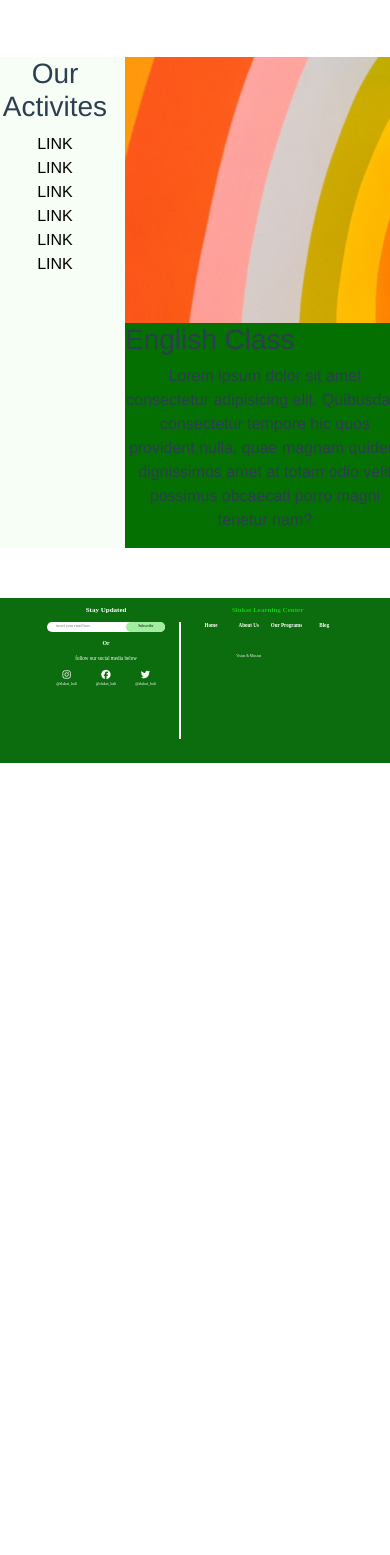
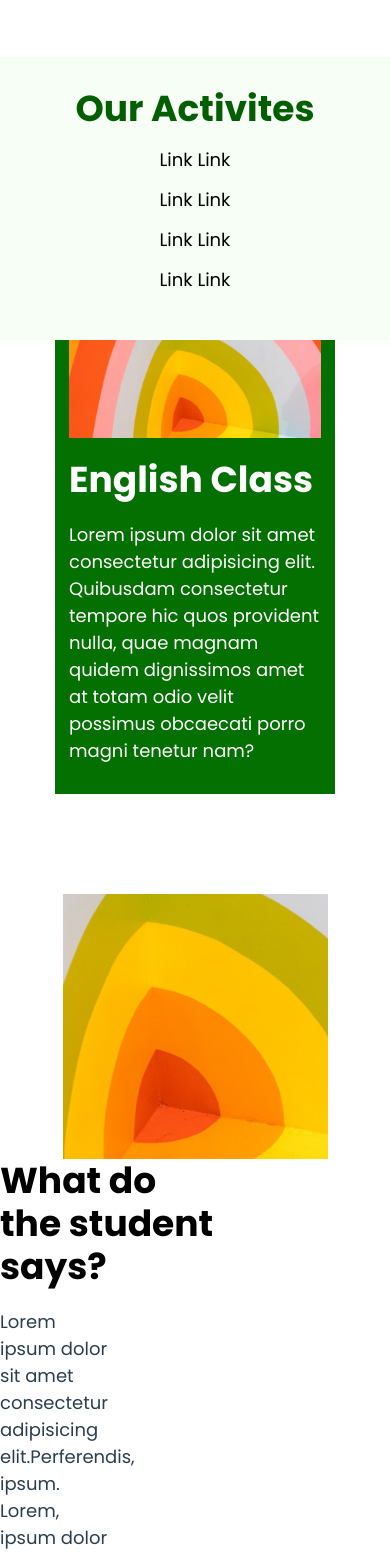
Before and after one commit to PutuRama/slukatcodingrama, a Vue app in the folder client/: page /program in a window 390 px wide. Shown: the part 1620-3175 px from the top of the page. Before the commit the page ends 2383 px from the top, so only its background shows below. Built offline with nearby package versions, Linux system fonts and the light colour scheme.

Commit message:
our program
image

```diff
--- a/client/src/views/OurProgram.vue
+++ b/client/src/views/OurProgram.vue
@@ -1,157 +1,269 @@
 <template>
   <div class="OurProgram">
-     <div class="banner">
+    <div class="banner">
       <span class="banner-text">
         <h1>Our Program</h1>
       </span>
     </div>
 
-  <div class="spacer-section"></div>
-
+    <div class="spacer-section"></div>
 
     <div class="our-objectives">
       <h1>Our objectives are</h1>
       <div class="row">
-        <div class=" col-sm-12 col-md-4 our-objectives-item">
+        <div class="col-sm-12 col-md-4 our-objectives-item">
           <div class="our-objectives-img">
-            <img src="../assets/light-bulb.png" alt="">
+            <img src="../assets/light-bulb.png" alt="" />
           </div>
           <div class="our-objectives-text">
             <h5>To Inspire</h5>
-            <p>Develop the student’s capabilities to change their mindset, perspectives and behaviors.</p>
+            <p>
+              Develop the student’s capabilities to change their mindset,
+              perspectives and behaviors.
+            </p>
           </div>
         </div>
-        <div class=" col-sm-12 col-md-4 our-objectives-item">
+        <div class="col-sm-12 col-md-4 our-objectives-item">
           <div class="our-objectives-img">
-            <img src="../assets/self-awareness.png" alt="">
+            <img src="../assets/self-awareness.png" alt="" />
           </div>
           <div class="our-objectives-text">
             <h5>To Encourage</h5>
-            <p>Develop the student’s capabilities to change their mindset, perspectives and behaviors.</p>
+            <p>
+              Develop the student’s capabilities to change their mindset,
+              perspectives and behaviors.
+            </p>
           </div>
         </div>
-        <div class=" col-sm-12 col-md-4 our-objectives-item">
+        <div class="col-sm-12 col-md-4 our-objectives-item">
           <div class="our-objectives-img">
-            <img src="../assets/working.png" alt="">
+            <img src="../assets/working.png" alt="" />
           </div>
           <div class="our-objectives-text">
             <h5>To Empower</h5>
-            <p>Develop the student’s capabilities to change their mindset, perspectives and behaviors.</p>
+            <p>
+              Develop the student’s capabilities to change their mindset,
+              perspectives and behaviors.
+            </p>
           </div>
         </div>
       </div>
     </div>
 
+    <div class="spacer-section"></div>
 
-      <div class="spacer-section"></div>
+    <div class="activites">
+      <div class="row">
+        <div class="col">
+          <h3>Our Activites</h3>
+          <div class="activites-item">
+            <a href="">Link Link</a>
+            <a href="">Link Link</a>
+            <a href="">Link Link</a>
+            <a href="">Link Link</a>
+          </div>
+        </div>
 
-          <div class="activites">
-              <div class="row">
-                  <div class="col-4">
-                    <h3>Our Activites</h3>
-                  <div class="activites-item-link">
-                    <a href="">LINK</a>
-                    <a href="">LINK</a>
-                    <a href="">LINK</a>
-                    <a href="">LINK</a>
-                    <a href="">LINK</a>
-                    <a href="">LINK</a>
-                    </div>
-                  </div>
-                  <div class="col-8">
-                 <span>
-                    <img src="../assets/vision_dummy.png" alt="">
-                    <h3>English Class</h3>
-                    <p>Lorem ipsum dolor sit amet consectetur adipisicing elit. Quibusdam consectetur tempore hic quos provident nulla, quae magnam quidem dignissimos amet at totam odio velit possimus obcaecati porro magni tenetur nam?</p>
-                </span>
-                  </div>
-              </div>
+        <div class="col-8">
+          <div class="image-text text-center">
+            <img src="../assets/vision_dummy.png" alt="" />
+            <h3>English Class</h3>
+            <p>
+              Lorem ipsum dolor sit amet consectetur adipisicing elit. Quibusdam
+              consectetur tempore hic quos provident nulla, quae magnam quidem
+              dignissimos amet at totam odio velit possimus obcaecati porro
+              magni tenetur nam?
+            </p>
           </div>
+        </div>
+      </div>
+    </div>
 
-        <div class="spacer-section"></div>
+    <div class="spacer-section"></div>
+     <div class="spacer-section"></div>
 
+    <div class="student-program">
+      <div class="row">
+        <div class="col">
+          <img src="../assets/vision_dummy1.png" alt="" >
+        </div>
+        <div class="col-7">
+          <div class="std-program-text">
+            <h3>What do the student says?</h3>
+            <p>Lorem ipsum dolor sit amet consectetur adipisicing elit.Perferendis, ipsum.
+              Lorem, ipsum dolor sit amet consectetur adipisicing elit. Nulla, obcaecati?
+            </p>
+            <div class="spacer-section"></div>
+            <button type="button" class="btn btn-outline-success btn-lg">
+              Find Out More
+            </button>
+          </div>
+        </div>
+      </div>
+    </div>
 
-
+    <div class="spacer-section"></div><div class="spacer-section"></div>
   </div>
 </template>
 
 <style scoped>
+@import url("https://fonts.googleapis.com/css2?family=Poppins:wght@300;400;500;600;700;800;900&display=swap");
 
-.spacer-section{
+.spacer-section {
   height: 50px;
 }
 
-
-
-.OurProgram{
+.OurProgram {
   overflow-x: hidden;
+  font-family: "Poppins", sans-serif;
 }
-.banner{
+.banner {
   background-image: url("../assets/banner_about_us.png");
   min-height: 500px;
   display: flex;
   justify-content: center;
   align-items: center;
-
 }
-.banner-text{
+.banner-text h1 {
+  font-weight: 700;
+}
+.banner-text {
   text-align: center;
-  position:absolute;
-  color:  #FFFFFF;
+  position: absolute;
+  color: #ffffff;
   display: inline-block;
   max-width: 750px;
-  padding:0 20px;
+  padding: 0 20px;
 }
 
 
 
-.our-objectives > h1{
+
+.our-objectives > h1 {
   margin-bottom: 70px;
-  font-size:24px;
+  font-size: 24px;
   font-weight: 700;
-  color:#7A7A7A;
+  color: #7a7a7a;
 }
-
-.our-objectives-text{
+.our-objectives-text {
   padding-top: 30px;
 }
-.our-objectives-text h5{
-  font-weight:700;
-  color:black;
-  padding:10px 0 15px 0;
+.our-objectives-text h5 {
+  font-weight: 700;
+  color: black;
+  padding: 10px 0 15px 0;
 }
-.our-objectives-text p{
+.our-objectives-text p {
   font-size: 500;
   color: #313131;
-  margin :0 auto;
+  margin: 0 auto;
   max-width: 300px;
 }
-.our-objectives-item{
+.our-objectives-item {
   margin-bottom: 50px;
-  padding:0;
+  padding: 0;
 }
 
 
 
-.activites .row .col-4{
-  background-color : #F6FEF5;
-  padding:0;
+.activites {
+  text-align: left;
 }
-.activites .row .col-4 a{
-  display:block;
-  text-decoration:none;
-  color:black;
-
+.activites .row .col {
+  background-color: #f6fef5;
+  padding: 30px 0;
+}
+.activites .row .col h3 {
+  font-size: 36px;
+  color: #035e01;
+  font-weight: 700;
+  text-align: center;
+}
+.activites .row .col .activites-item {
+  width: 250px;
+  margin: 10px auto;
+}
+.activites .row .col a {
+  display: block;
+  text-decoration: none;
+  color: black;
+  line-height: 40px;
+  font-size: 18px;
+  margin: 0 5px;
+}
+.image-text {
+  min-width: 200px;
+  max-width: 700px;
+  width: 90%;
+  display: inline-block;
+  margin: 0 auto;
+  position: relative;
+  left: 50%;
+  transform: translateX(-50%);
+}
+.activites .row .col-8 {
+  background-color: #047002;
+  padding: 0 0 10px 0;
+  position: relative;
+}
+.activites .row .col-8 h3 {
+  font-weight: 700;
+  font-size: 36px;
+}
+.activites .row .col-8 p {
+  font-size: 18px;
+}
+.activites .row .col-8 h3,
+.activites .row .col-8 p {
+  text-align: left;
+  margin: 20px auto;
+  color: white;
 }
 
 
-.activites .row .col-8{
-  background-color : #047002;
-  padding:0;
+
+
+
+.col-7 .std-program-text{
+  text-align: left;
 }
-.activites .row .col-8 span h3{
+.col-7 .std-program-text h3{
+  font-weight: 700;
+  font-size: 36px;
+  color: black;
+}
+.col-7 .std-program-text p{
+ font-size:18px;
+ margin: 20px 100px 0 0;
+}
+.std-program-text .btn{
+  font-weight: 500;
+  border-width: 2px;
+  margin: 50px 0 0 0;
+}
 
-  text-align:left;
+
+
+
+@media only screen and (max-width: 720px) {
+  .activites .row .col a {
+    text-align: center;
+}
+.activites .row .col-8 img {
+ width: 100%;
+}
+.activites .row .col-8 {
+  margin: 0 auto;
+}
+}
+
+
+@media only screen and (max-width: 677  px) {
+.col-7 .std-program-text h3{
+  font-weight: 700;
+  font-size: 36px;
+  color: black;
+}
 }
 </style>
 
```
Also changed, not shown: client/src/views/test.html (deleted, +0 -72 lines), client/src/assets/vision_dummy1.png (added), 1 other file (tests, documents, lock files or other folders).
